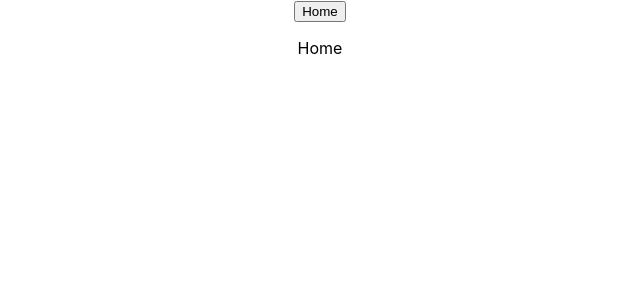
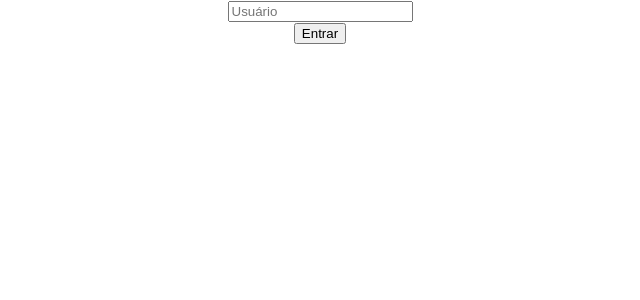
Before and after one commit to matheusleodonel/pwa-react-github, a React (Create React App) app: page / in a window 1280 px wide. Shown: the top 300 px of the page, without its empty margins (320-960 px from the left). Built offline with nearby package versions, Linux system fonts and the light colour scheme.

Commit message:
Configurada a rota para login; Login recebendo nome de usuário com API;

```diff
--- a/src/App.js
+++ b/src/App.js
@@ -1,10 +1,11 @@
-import React from 'react';
+import React, { useState } from 'react';
 import './App.css';
 import {
   BrowserRouter as Router,
   Switch,
   Route,
 } from "react-router-dom";
+import axios from 'axios';
 
 import Login from './Login/Login';
 import Home from './Home/Home';
@@ -14,18 +15,50 @@ import Following from './Following/Following';
 
 
 function App() {
+  const [apilist, setApilist] = useState(0);
+
+  /* CONST USERNAME */
+
+  const setUser = (valor) => {
+    axios
+      .get(
+        "https://api.github.com/users/" + valor
+      )
+      .then((res) => {
+        setApilist(res.data);
+        window.location.href = '/home'
+      })
+      .catch((error) => {
+        if(error.res){
+          console.log("errar é humano")
+        } else if(error.request){
+          console.log("request 3")
+        } else{
+          console.log("elseeee")
+        }
+        console.log("Isso não existe")
+      })
+    console.log(apilist);
+  }
+/*
+  CRIAR FUNÇÃO DE REPOSITÓRIO
+*/
+  const handleClick = (event) => {
+
+    setUser(event.target.login.value);
+    event.preventDefault();
+  }
   return (
     <div className="App">
-      <button>Home</button>
       <Router>
         <Switch>
-          <Route path="/login">
-            <Login />
+          <Route exact path="/">
+            <Login handleClick={handleClick} />
           </Route>
         </Switch>
 
         <Switch>
-          <Route path="/">
+          <Route path="/home">
             <Home />
           </Route>
         </Switch>
@@ -52,4 +85,56 @@ function App() {
   );
 }
 
+
+
 export default App;
+
+/*function App {
+  constructor(){
+    super();
+    this.state = {
+      githubData: [],
+      textInput: ""
+    };
+  }
+  componentDidMount(){
+    axios
+      .get(
+        api.baseUrl + `https://api.github.com/` +
+        api.client_id + "&client_secret=" + api.client_secret
+      )
+      .then((res) => {
+        console.log("Infos da API", res);
+
+        this.setState({ githubData: res.data.items });
+      });
+
+
+      function handleClick () {
+          console.log(textInput);
+
+      }
+
+      const handleChange = (event) => {
+          this.setState({setTextInput:event.target.value});
+      }
+  }
+
+  render() {
+    const { githubData } = this.state;
+    //console.log("Infos do State", githubData);
+    return (
+      <div className="container App">
+        <div className="row">
+          {githubData.map((dataMap) => (
+            <div key={dataMap.id} className="col-md-12">
+              <Login item = {dataMap.name} />
+          </div>
+          ))}
+        </div>
+        <Login handleClick={handleClick} handleChange={handleChange}/>
+      </div>
+    )
+  }
+}
+*/
--- a/src/Login/Login.jsx
+++ b/src/Login/Login.jsx
@@ -1,8 +1,18 @@
 import React from 'react';
 
-const Login = () => {
-    return <p>Login</p>
-}
+const Login = (props) => {
+    const { handleClick } = props;
+    return (
+        <div>
+            <form onSubmit={handleClick} method="post">
+            <input id="login" name="login" required placeholder="Usuário"></input>
+            <br></br>
+            <button type="submit">Entrar</button>
+            </form>
+        </div>
+    );
+};
+
 
 
 export default Login;
```
